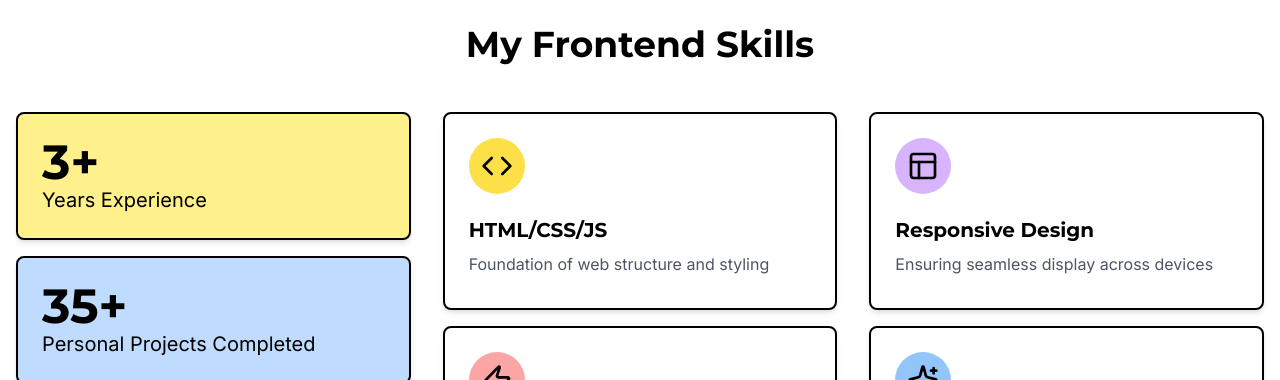
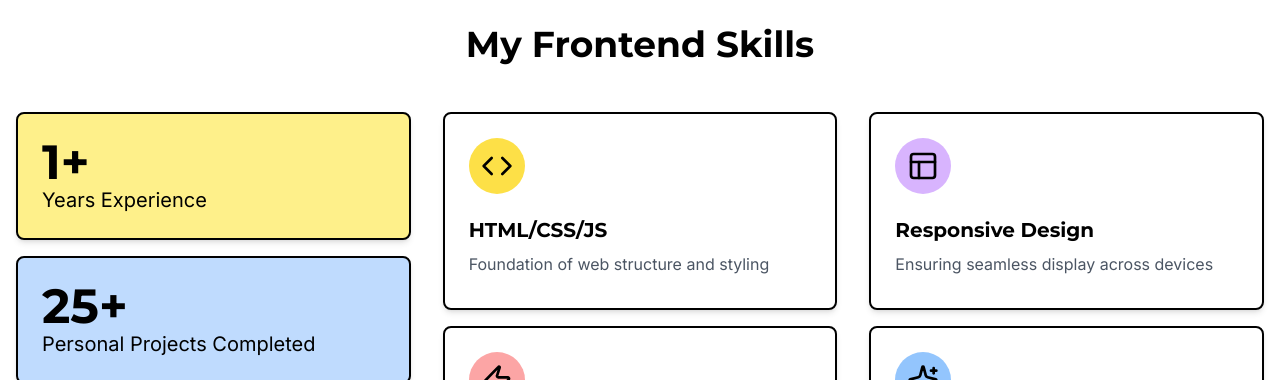
Before and after one commit to MarcosGiannini/portfolio, a Next.js app: page / in a window 1280 px wide. Shown: the part 960-1340 px from the top of the page. Built offline with nearby package versions, Linux system fonts and the light colour scheme.

Commit message:
Update portfolioData with your personal data

```diff
--- a/src/data/portfolioData.ts
+++ b/src/data/portfolioData.ts
@@ -27,8 +27,8 @@ export const portfolioData = {
       },
     },
     skills_info:{
-        yoe:"3+",
-        number_of_projects:"35+"
+        yoe:"1+",
+        number_of_projects:"25+"
     },
     skills: [
       {
```
